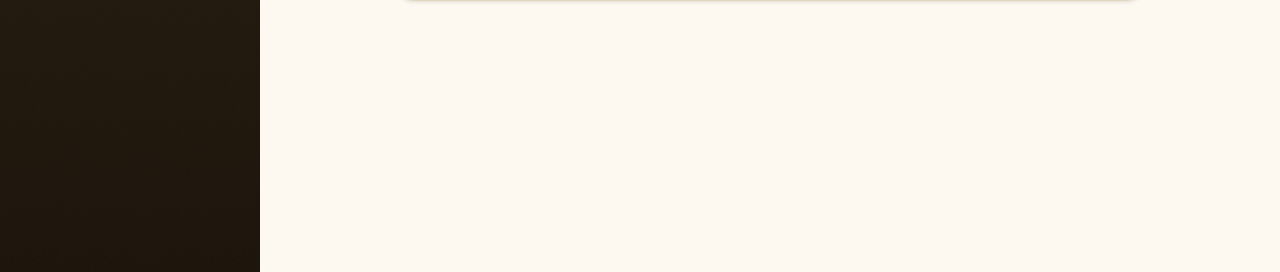
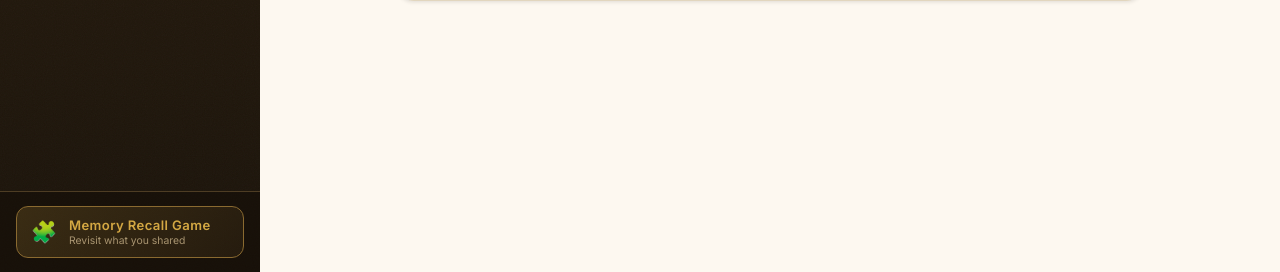
Before and after one commit to kkdotpy/Memory-Atlas, a Python web app: template templates/game.html in a window 1280 px wide. Shown: the part 528-800 px from the top of the page. Run offline with Jinja, Linux system fonts and the light colour scheme; the template is opened without the code that fills it, so the values that code supplies are empty.

Commit message:
Updates to base structure of webapp

```diff
--- a/templates/base.html
+++ b/templates/base.html
@@ -219,6 +219,56 @@
       text-overflow: ellipsis;
     }
 
+    /* ─ Sidebar bottom game button ─ */
+    .sidebar-game-footer {
+      padding: 14px 16px;
+      border-top: 1px solid var(--walnut-rim);
+      background: rgba(20, 14, 7, 0.6);
+      flex-shrink: 0;
+    }
+    .sidebar-game-btn {
+      display: flex;
+      align-items: center;
+      gap: 12px;
+      padding: 10px 14px;
+      background: linear-gradient(135deg, rgba(212, 168, 67, 0.18) 0%, rgba(196, 150, 74, 0.08) 100%);
+      border: 1px solid var(--amber-dim);
+      border-radius: var(--radius-md);
+      color: #f0e4c4;
+      text-decoration: none;
+      transition: all var(--transition);
+      cursor: pointer;
+    }
+    .sidebar-game-btn:hover {
+      background: linear-gradient(135deg, rgba(212, 168, 67, 0.3) 0%, rgba(196, 150, 74, 0.18) 100%);
+      border-color: var(--amber);
+      transform: translateY(-1px);
+      box-shadow: 0 4px 12px rgba(0, 0, 0, 0.25);
+    }
+    .sidebar-game-btn .game-icon {
+      font-size: 1.3rem;
+      line-height: 1;
+      flex-shrink: 0;
+    }
+    .sidebar-game-btn .game-info {
+      display: flex;
+      flex-direction: column;
+      min-width: 0;
+    }
+    .sidebar-game-btn .game-btn-title {
+      font-family: 'Inter', sans-serif;
+      font-size: 0.82rem;
+      font-weight: 600;
+      letter-spacing: 0.03em;
+      color: var(--amber);
+    }
+    .sidebar-game-btn .game-btn-sub {
+      font-family: 'Inter', sans-serif;
+      font-size: 0.65rem;
+      color: var(--ink-faint);
+      margin-top: 1px;
+    }
+
     /* ── Main canvas ─────────────────────────────────────────────────────────── */
     #main {
       flex: 1;
@@ -325,6 +375,16 @@
     {% endif %}
   </div>
 
+  <div class="sidebar-game-footer">
+    <a href="{% if active_tab %}/tab/{{ active_tab.id }}/game{% else %}/game{% endif %}" class="sidebar-game-btn" title="Play interactive memory recall game">
+      <span class="game-icon" aria-hidden="true">🧩</span>
+      <div class="game-info">
+        <span class="game-btn-title">Memory Recall Game</span>
+        <span class="game-btn-sub">Revisit what you shared</span>
+      </div>
+    </a>
+  </div>
+
 </nav>
 
 <main id="main" role="main">
```
